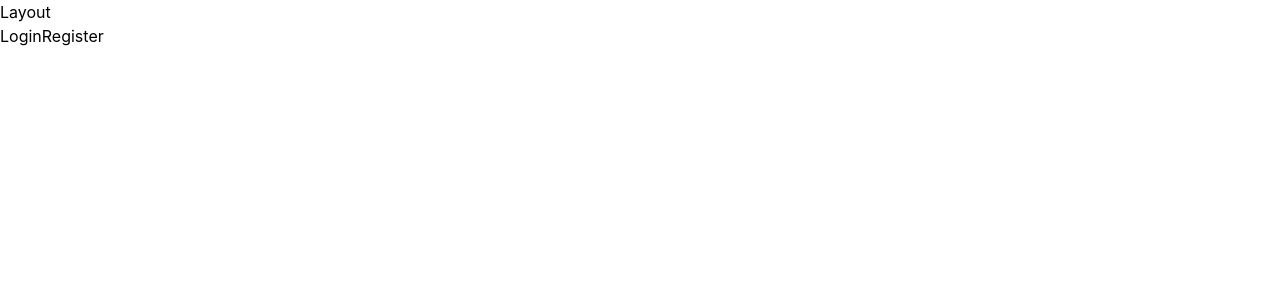
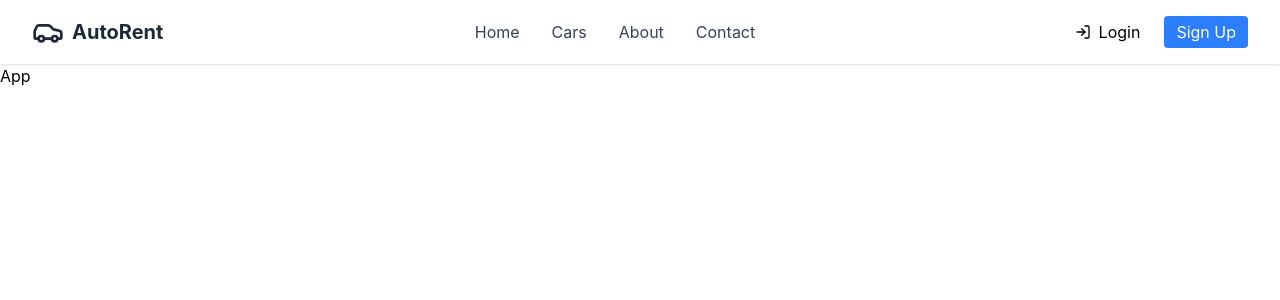
Before and after one commit to HaniOdh/Car-Rental-Frontend, a React (Vite) app in the folder car-rental-website/: page / in a window 1280 px wide. Shown: the top 300 px of the page. Built offline with nearby package versions, Linux system fonts and the light colour scheme.

Commit message:
created the desktop navbar

```diff
--- a/car-rental-website/package.json
+++ b/car-rental-website/package.json
@@ -20,9 +20,11 @@
   },
   "devDependencies": {
     "@eslint/js": "^10.0.1",
+    "@tailwindcss/postcss": "^4.3.2",
     "@types/react": "^19.2.17",
     "@types/react-dom": "^19.2.3",
     "@vitejs/plugin-react": "^6.0.3",
+    "autoprefixer": "^10.5.3",
     "eslint": "^10.7.0",
     "eslint-plugin-react-hooks": "^7.1.1",
     "eslint-plugin-react-refresh": "^0.5.3",
--- /dev/null
+++ b/car-rental-website/postcss.config.js
@@ -0,0 +1,5 @@
+export default {
+  plugins: {
+    '@tailwindcss/postcss': {},
+  },
+}
--- a/car-rental-website/src/App.jsx
+++ b/car-rental-website/src/App.jsx
@@ -15,8 +15,8 @@ function App() {
 
       <Routes>
         <Route path='/' index element ={<Home />}/>
-        <Route path='/Login' index element={<Login />} />
-        <Route path='/Register' index element={<Register />} />
+        <Route path='/login' index element={<Login />} />
+        <Route path='/register' index element={<Register />} />
       </Routes>
 
     </Router>
--- a/car-rental-website/src/components/Home.jsx
+++ b/car-rental-website/src/components/Home.jsx
@@ -3,9 +3,6 @@
 
 export default function Home(){
     return (
-        <div>
-            <a href="/Login">Login</a>
-            <a href="/Register">Register</a>
-        </div>
+        <div>App</div>
     );
 }
--- a/car-rental-website/src/components/Layout.jsx
+++ b/car-rental-website/src/components/Layout.jsx
@@ -1,8 +1,14 @@
-
+import Nav from "./Nav";
+import { Outlet } from "react-router-dom";
 
 
 export default function Layout(){
     return (
-        <div>Layout</div>
+        <>
+            <Nav />
+            <main>
+                <Outlet />
+            </main>
+        </>
     );
 }
--- /dev/null
+++ b/car-rental-website/src/components/Nav.jsx
@@ -0,0 +1,40 @@
+import { useState } from "react";
+import { Link } from "react-router-dom";
+import {Car, Menu, X, LogIn } from 'lucide-react';
+
+
+export default function Nav(){
+    const [isMenuOpen, SetIsMenuOpen] = useState(false);
+    return(
+        <nav className='bg-white shadow sticky top-0 z-50'>
+            <div className='max-w-7xl mx-auto px-4 sm:px-6 lg:px-8'>
+                <div className='flex justify-between items-center h-16'>
+
+                    <Link to={"/"} className='flex items-center space-x-2 text-gray-800'>
+                        <Car className='h-8 w-8'/><span className='text-xl font-bold'>AutoRent</span>
+                    </Link>
+
+                    <div className='hidden md:flex items-center space-x-8'>
+                        <Link to={"/"} className='text-gray-700 hover:text-blue-700 transition-colors duration-300'>Home</Link>
+                        <Link to={"#"} className='text-gray-700 hover:text-blue-700 transition-colors duration-300'>Cars</Link>
+                        <Link to={"#"} className='text-gray-700 hover:text-blue-700 transition-colors duration-300'>About</Link>
+                        <Link to={"#"} className='text-gray-700 hover:text-blue-700 transition-colors duration-300'>Contact</Link>
+                    </div>
+
+                    <div className='hidden md:flex items-center space-x-4'>
+                        <Link to={"/login"} className='py-1 px-2 flex items-center gap-2 rounded-sm transition duration-300
+                        hover:bg-gray-200'> <LogIn className='h-4 w-4'/>Login</Link>
+                        <Link to={"/register"} className='rounded-sm py-1 px-3 transition duration-300 bg-blue-500
+                        text-white hover:bg-blue-700'>Sign Up</Link>
+                    </div>
+
+                    <div className='md:hidden'>
+                        <button className='cursor-pointer' onClick={() => SetIsMenuOpen(!isMenuOpen)}>
+                            {isMenuOpen ? <X className='h-6 w-6'/> : <Menu className='h-6 w-6'/>}
+                        </button>
+                    </div>
+                </div>
+            </div>
+        </nav>
+    );
+}
--- a/car-rental-website/src/pages/Login.jsx
+++ b/car-rental-website/src/pages/Login.jsx
@@ -3,6 +3,6 @@
 
 export default function Login(){
     return (
-    <></>
+        <>Login</>
     );
 }
--- a/car-rental-website/src/pages/Register.jsx
+++ b/car-rental-website/src/pages/Register.jsx
@@ -3,6 +3,6 @@
 
 export default function Register(){
     return (
-    <></>
+        <>Register</>
     );
 }
--- /dev/null
+++ b/car-rental-website/tailwind.config.js
@@ -0,0 +1,11 @@
+/** @type {import('tailwindcss').Config} */
+export default {
+  content: [
+    "./index.html",
+    "./src/**/*.{js,jsx,ts,tsx}",
+  ],
+  theme: {
+    extend: {},
+  },
+  plugins: [],
+}
```
Also changed, not shown: 1 other file (tests, documents, lock files or other folders).
